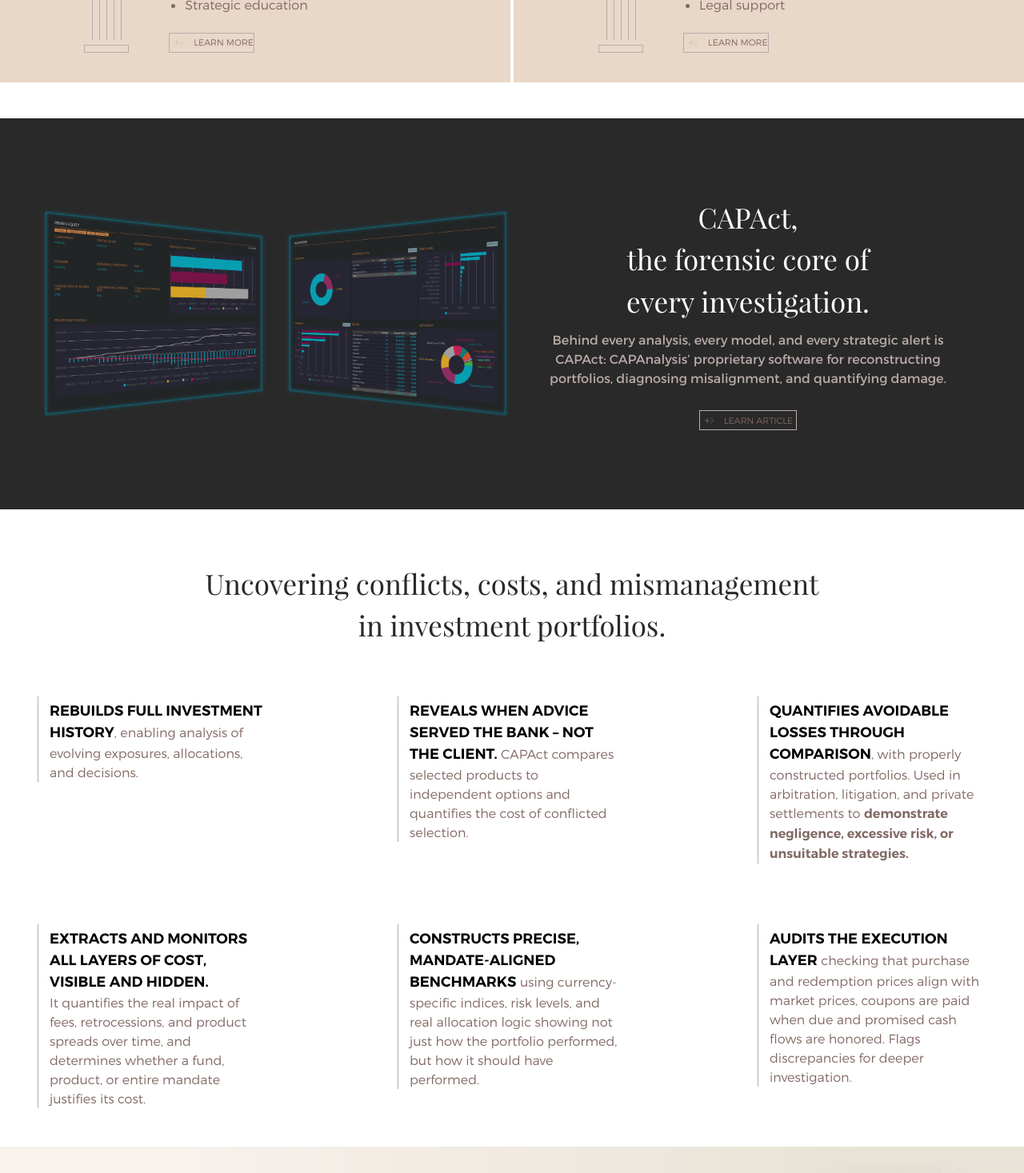
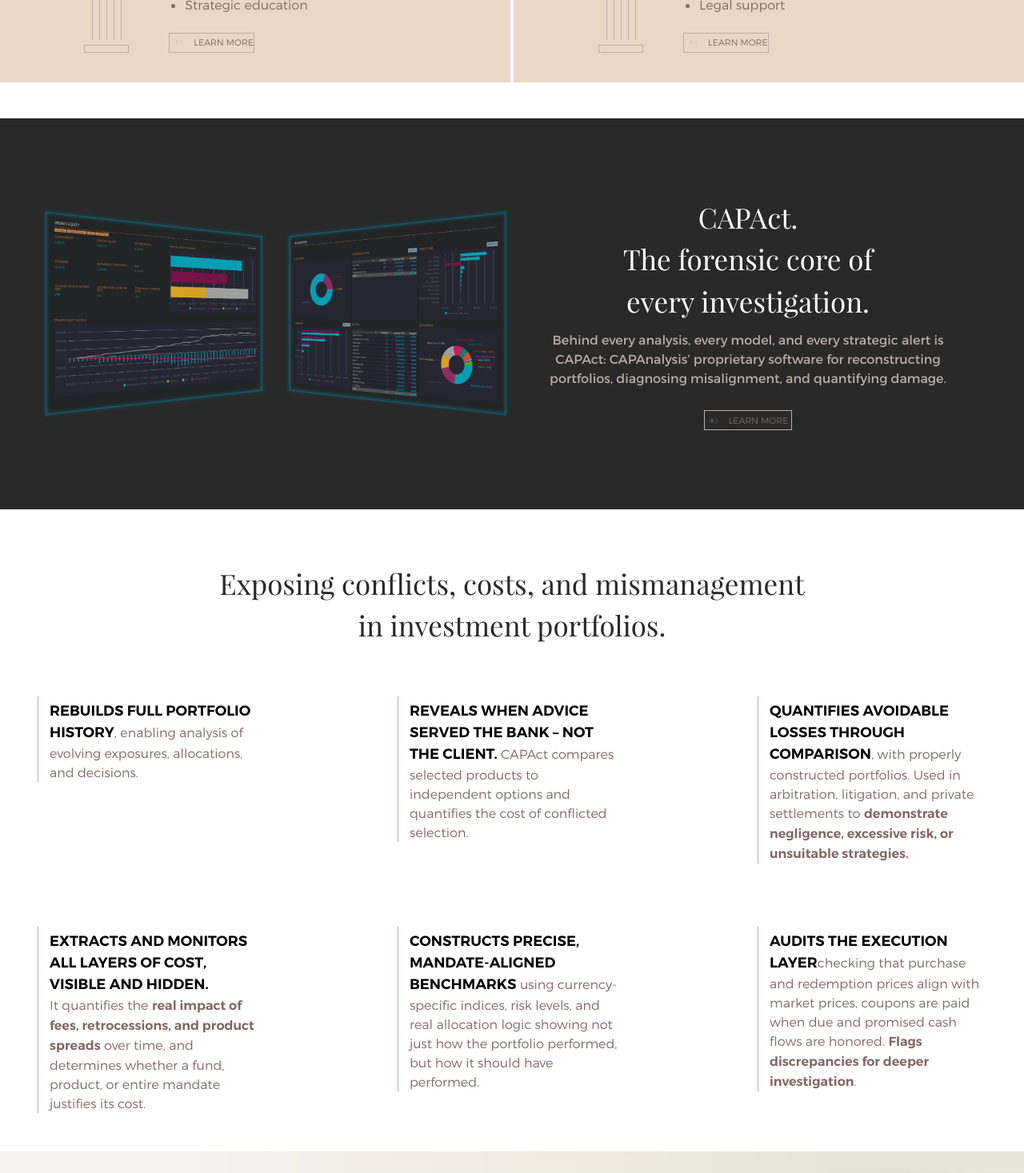
Before and after one commit to pierre-debruyne/CapAnalysis, a Next.js app: page / in a window 1280 px wide. Shown: the part 1330-2797 px from the top of the page at 80% size. Built offline with nearby package versions, Linux system fonts and the light colour scheme.

Commit message:
feat: highlight key sentence in InfoBlock and modification of some sentences in the home page

```diff
--- a/src/app/page.tsx
+++ b/src/app/page.tsx
@@ -12,7 +12,7 @@ export default function Home() {
         imgSrc="/assets/images/hero_home.png"
         imgAlt=""
         title={`Uncovering the truth\nbehind your\nwealth management`}
-        text={`Financial bodyguard &\nindependent forensic analysis`}
+        text={`Financial bodyguard &\nindependent forensic expert`}
       />
 
       <div className="py-[65px] flex justify-center items-center flex-col bg-white">
@@ -150,8 +150,8 @@ export default function Home() {
 
           <div className="w-full flex flex-col items-center">
             <h2 className=" font-serif font-normal text-[35px] text-center text-white">
-              CAPAct,
-              <br /> the forensic core of <br /> every investigation.
+              CAPAct.
+              <br /> The forensic core of <br /> every investigation.
             </h2>
             <p className="text-[#BAACA9] mt-[10px] mb-[28px] text-center">
               Behind every analysis, every model, and every strategic alert is{" "}
@@ -165,7 +165,7 @@ export default function Home() {
               href={"/capact-innovation-software-performance-investments"}
               className="shrink-0"
             >
-              <Button>LEARN ARTICLE</Button>
+              <Button>LEARN MORE</Button>
             </Link>
           </div>
         </div>
@@ -173,13 +173,13 @@ export default function Home() {
 
       <div className="pt-[67px] pb-[48px] px-[50px]">
         <h2 className="text-[35px] font-serif text-center text-[#292929] pb-[67px]">
-          Uncovering conflicts, costs, and mismanagement
+          Exposing conflicts, costs, and mismanagement
           <br /> in investment portfolios.
         </h2>
 
         <div className="grid xl:grid-cols-3 md:grid-cols-2  grid-rows-2 gap-x-[170px] gap-y-[60px] max-w-max mx-auto items-start">
           <InfoBlock
-            UppercaseText={"Rebuilds full investment history"}
+            UppercaseText={"Rebuilds full portfolio history"}
             LowercaseText={
               ", enabling analysis of evolving exposures, allocations, and decisions."
             }
@@ -208,7 +208,14 @@ export default function Home() {
           <InfoBlock
             UppercaseText={`Extracts and monitors all layers of cost,\nvisible and hidden.\n`}
             LowercaseText={
-              "It quantifies the real impact of fees, retrocessions, and product spreads over time, and determines whether a fund, product, or entire mandate justifies its cost."
+              <>
+                It quantifies the{" "}
+                <span className="font-semibold">
+                  real impact of fees, retrocessions, and product spreads
+                </span>{" "}
+                over time, and determines whether a fund, product, or entire
+                mandate justifies its cost.
+              </>
             }
           />
           <InfoBlock
@@ -218,9 +225,17 @@ export default function Home() {
             }
           />
           <InfoBlock
-            UppercaseText={"Audits the execution\n layer"}
+            UppercaseText={"Audits the execution\n layer"}
             LowercaseText={
-              " checking that purchase and redemption prices align with market prices, coupons are paid when due and promised cash flows are honored. Flags discrepancies for deeper investigation."
+              <>
+                checking that purchase and redemption prices align with market
+                prices, coupons are paid when due and promised cash flows are
+                honored.{" "}
+                <span className="font-semibold">
+                  Flags discrepancies for deeper investigation
+                </span>
+                .
+              </>
             }
           />
         </div>
```
